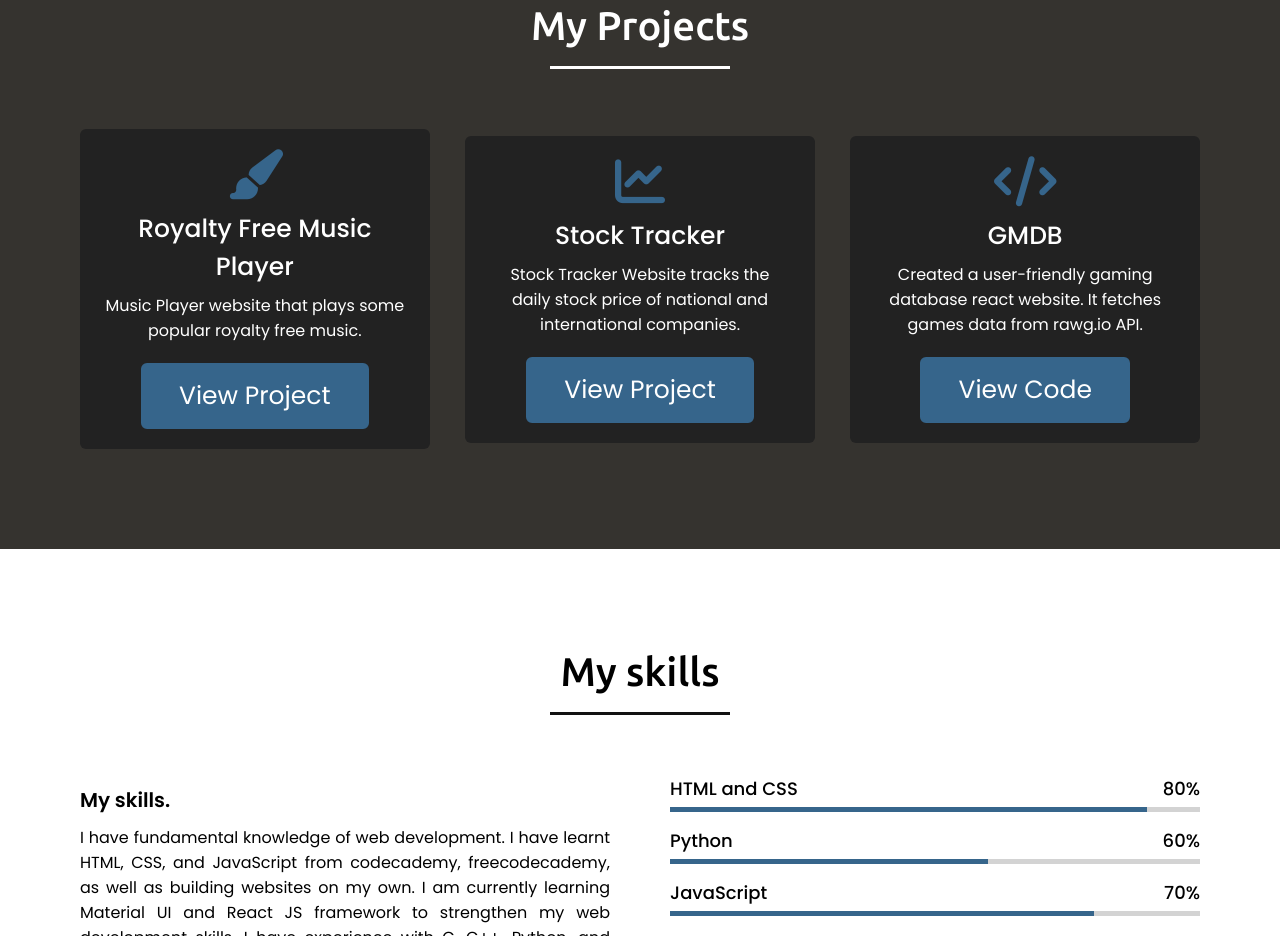
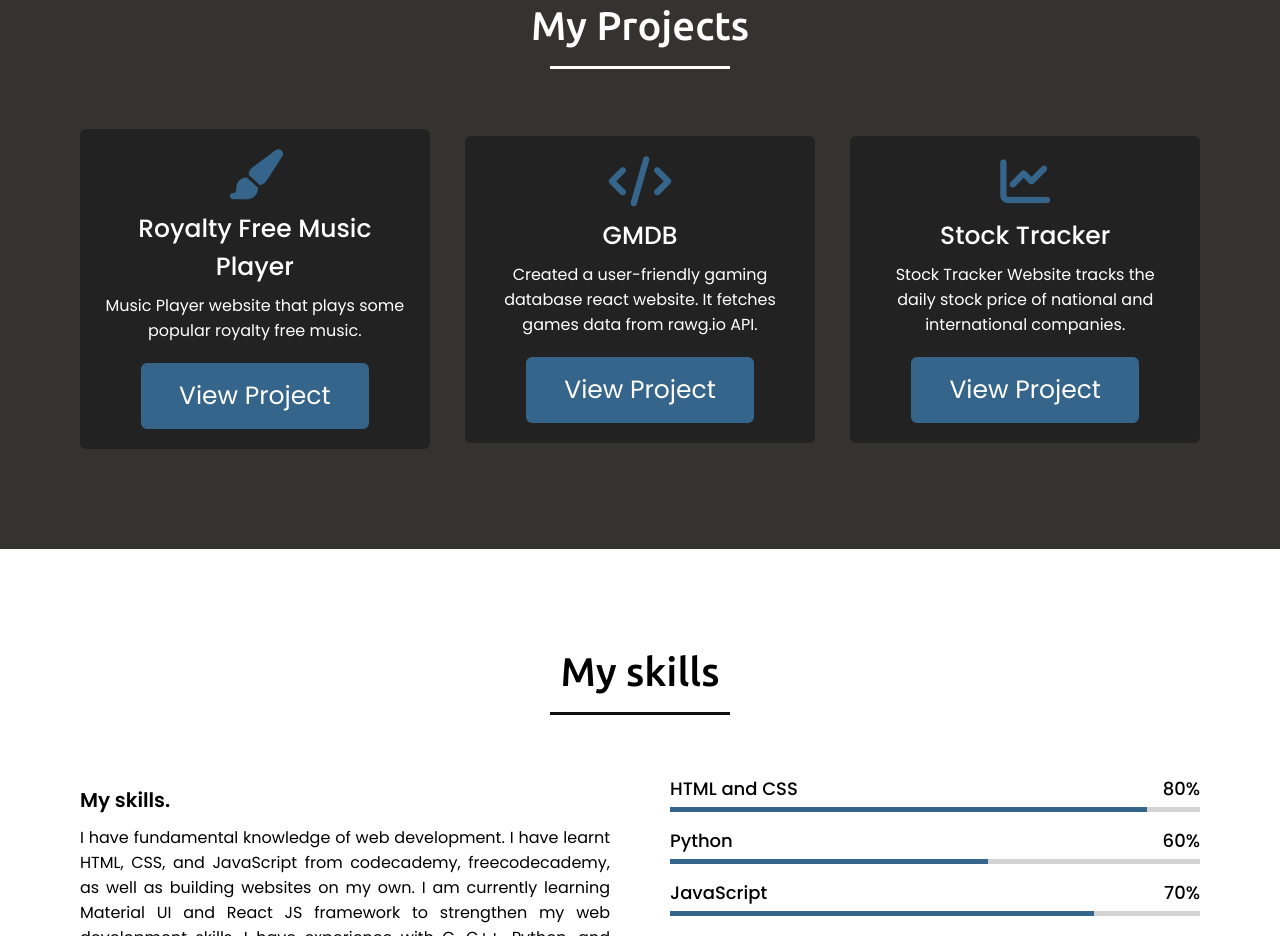
Before and after one commit to rabindrayadav9596/portfolio-v1, a plain HTML site: page index.html in a window 1280 px wide. Shown: the part 1630-2566 px from the top of the page. Drawn offline with nearby package versions, Linux system fonts and the light colour scheme.

Commit message:
update info

```diff
--- a/index.html
+++ b/index.html
@@ -82,20 +82,22 @@
                         <a href = "https://royaltyfreemusicplayer.netlify.app/" target="_blank">View Project</a>
                     </div>
                 </div>
+
+                <div class="card">
+                    <div class="box">
+                        <i class="fas fa-code"></i>
+                        <div  class="text">GMDB </div>
+                        <p>Created a user-friendly gaming database react website. It fetches games data from rawg.io API.</p>
+                        <a href="https://gm-db.netlify.app/" target="_blank">View Project</a>
+                    </div>
+                </div>
+
                 <div class="card">
                     <div class="box">
                         <i class="fas fa-chart-line"></i>
                        <div  class="text">Stock Tracker</div>
                         <p>Stock Tracker Website tracks the daily stock price of national and international companies.</p>
                         <a href="https://stocktracker.netlify.app/" target="_blank">View Project</a>
-                    </div>
-                </div>
-                <div class="card">
-                    <div class="box">
-                        <i class="fas fa-code"></i>
-                        <div  class="text">GMDB </div>
-                        <p>Created a user-friendly gaming database react website. It fetches games data from rawg.io API.</p>
-                        <a href="https://gm-db.netlify.app/" target="_blank">View Code</a>
                     </div>
                 </div>
                </div>
```
